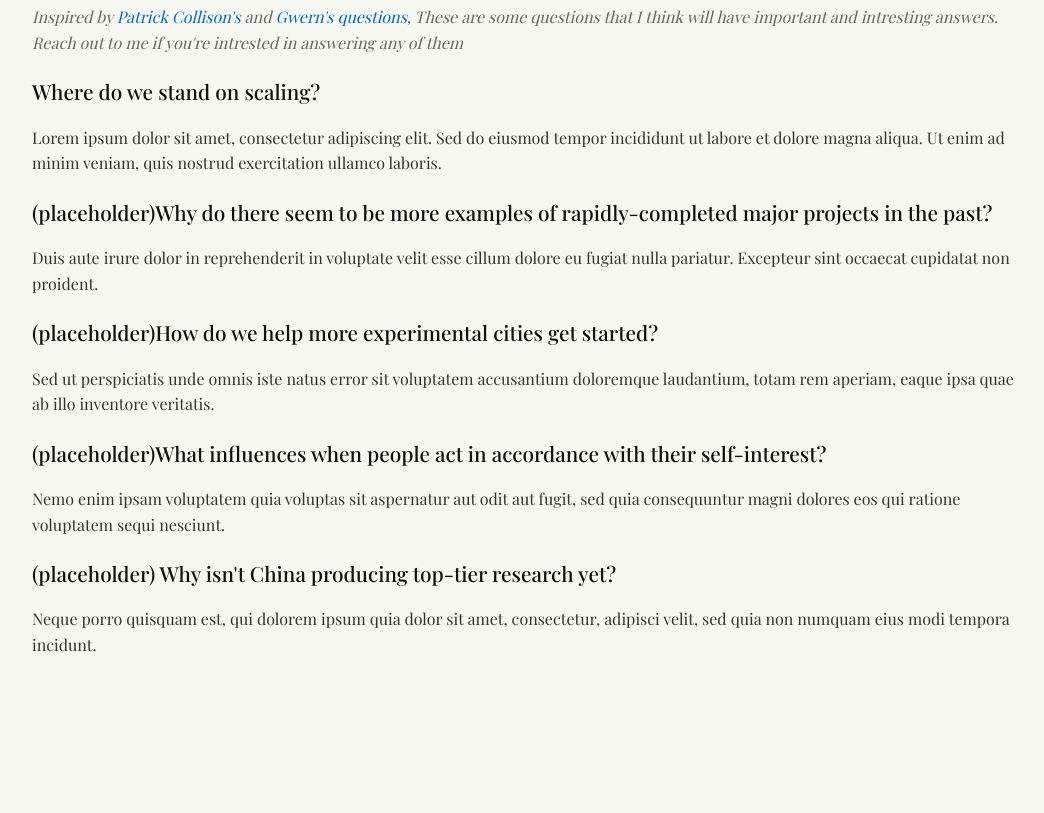
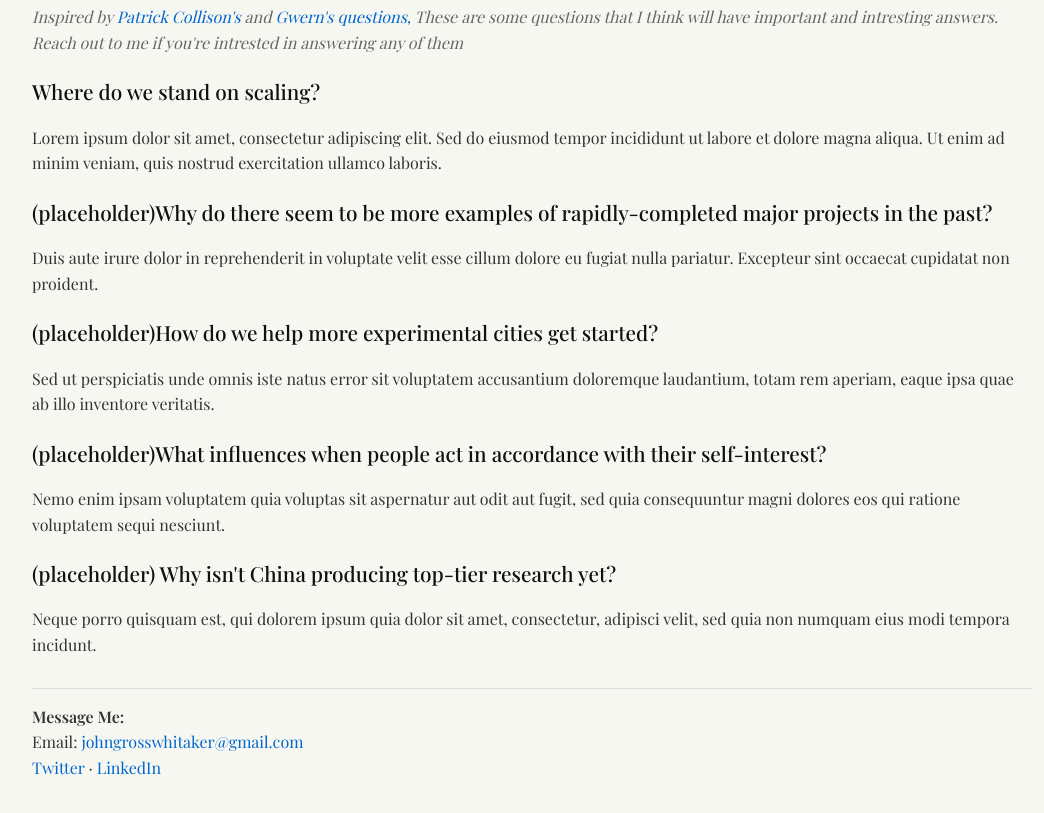
Before and after one commit to jack-GW/personal-site, a plain HTML site: page questions/index.html in a window 1280 px wide. Shown: the part 181-994 px from the top of the page, without its empty margins (108-1152 px from the left). Before the commit the page ends 879 px from the top, so only its background shows below. Drawn offline with nearby package versions, Linux system fonts and the light colour scheme.

Commit message:
contact on questions?

```diff
--- a/questions/index.html
+++ b/questions/index.html
@@ -178,3 +178,11 @@
     </div>
 </body>
 </html>
+<div class="contact">
+    <strong>Message Me:</strong><br>
+    Email: <a href="mailto:johngrosswhitaker@gmail.com">johngrosswhitaker@gmail.com</a><br>
+    <a href="https://x.com/jackgwhitaker">Twitter</a> ·
+    <a href="https://www.linkedin.com/in/jack-gross-whitaker-75ba24264/">LinkedIn</a>
+</div>
+</body>
+</html>
```
